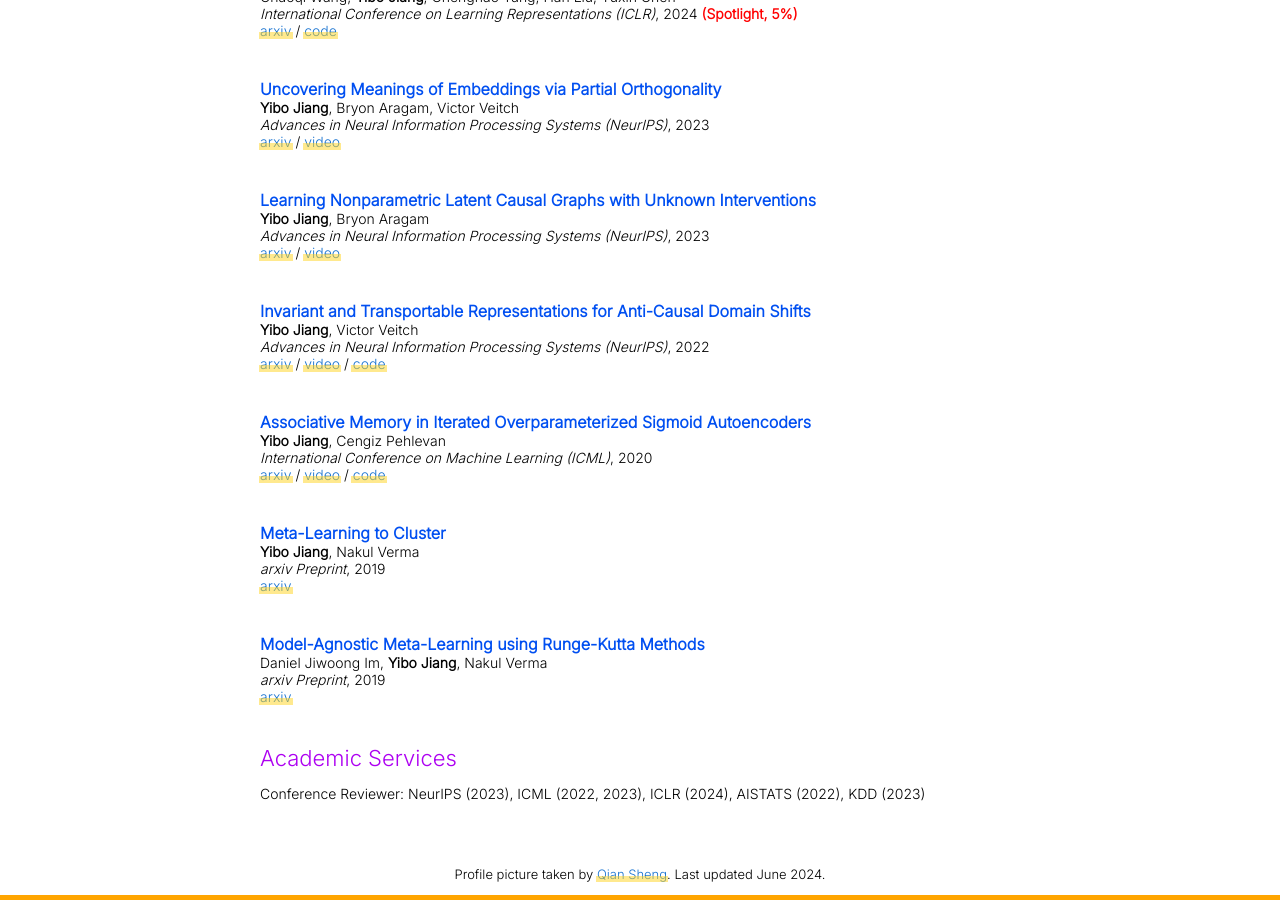
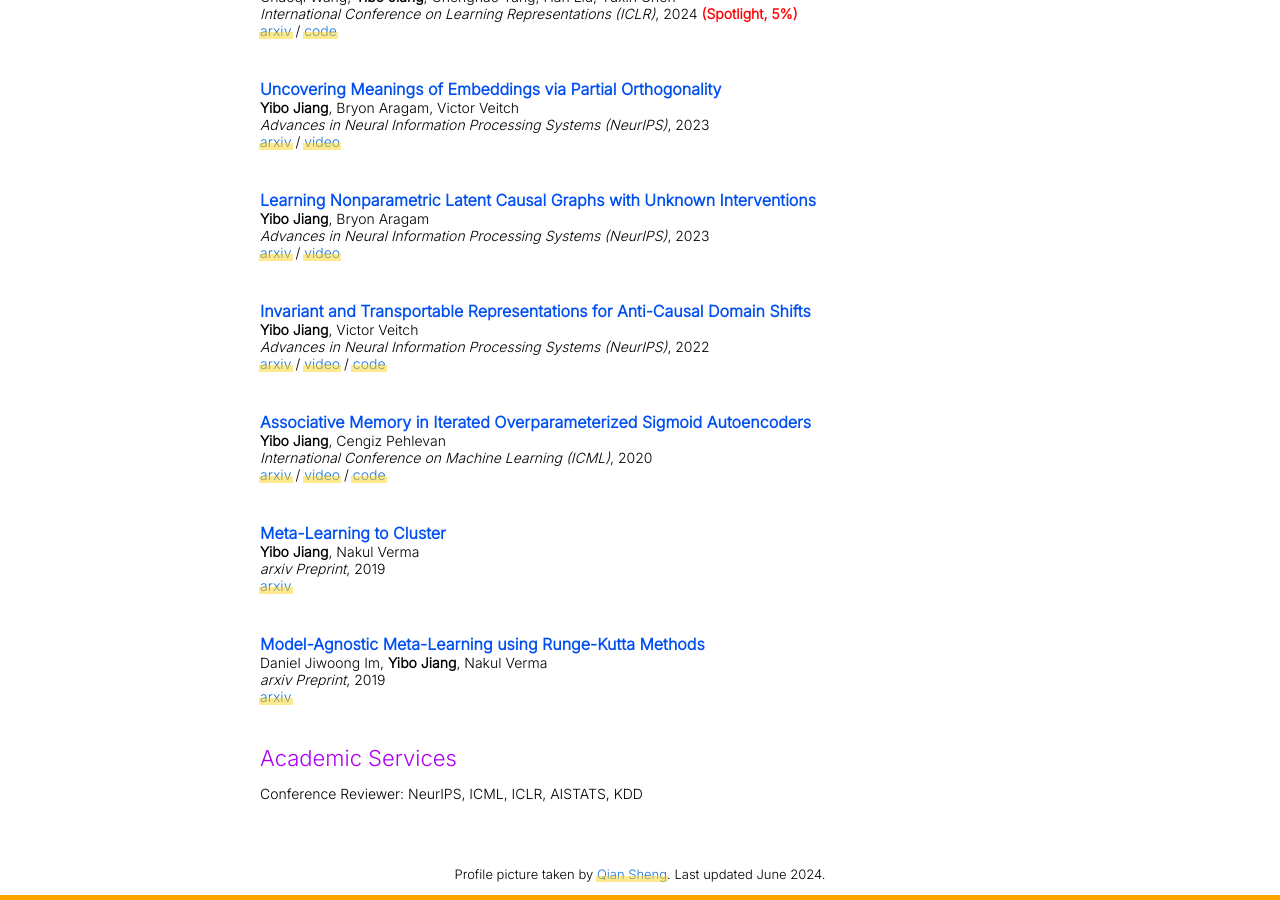
Before and after one commit to ybjiaang/ybjiaang.github.io, a Jekyll site: the page built from _posts/2024-7-01-memory-llm.markdown, in a window 1280 px wide and 900 px high, scrolled down 999 px. Built offline with Jekyll 4.4.1, drawn with Linux system fonts in a browser that asks for light colours.

Commit message:
Update default.html

```diff
--- a/_layouts/default.html
+++ b/_layouts/default.html
@@ -175,7 +175,8 @@
             <td style="padding:2.5%;width:100%;vertical-align:middle">
               <h2>Academic Services</h2>
               <p>
-                Conference Reviewer: NeurIPS (2023), ICML (2022, 2023), ICLR (2024), AISTATS (2022), KDD (2023)
+<!--                 Conference Reviewer: NeurIPS (2023), ICML (2022, 2023), ICLR (2024), AISTATS (2022), KDD (2023) -->
+                  Conference Reviewer: NeurIPS, ICML, ICLR, AISTATS, KDD
               </p>
             </td>
           </tr>
```
